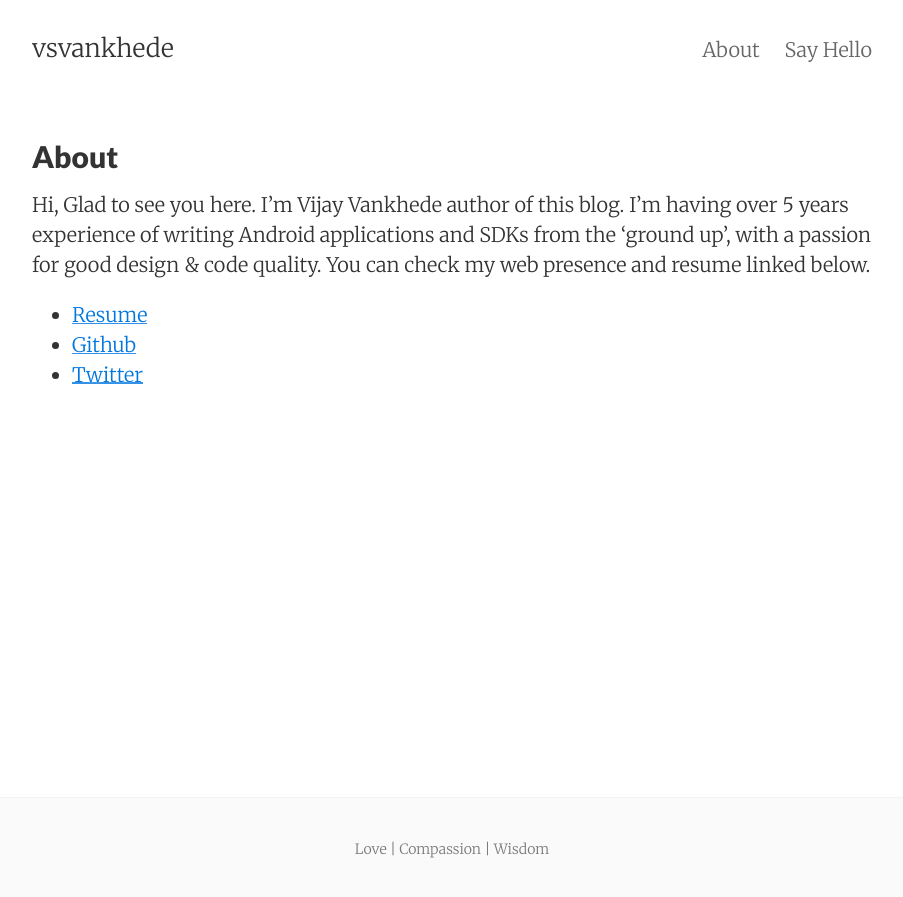
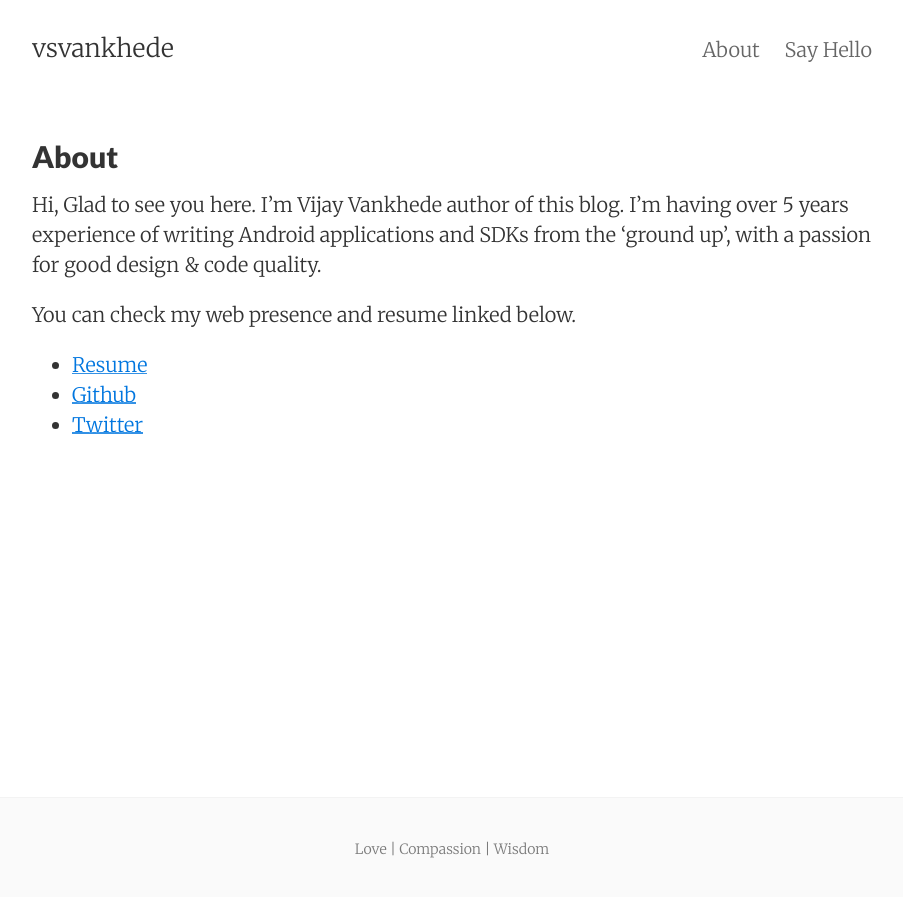
Before and after one commit to vsvankhede/vsvankhede.github.io, a Jekyll site: the page built from about.md, in a window 1280 px wide. Shown: the top 897 px of the page, without its empty margins (188-1091 px from the left). Built offline with Jekyll 4.4.1, drawn with Linux system fonts in a browser that asks for light colours; nearby versions of some CDN libraries; part of the change alters nothing that is shown.

```diff
--- a/about.md
+++ b/about.md
@@ -5,8 +5,10 @@ permalink: "/about/"
 tags: about
 ---
 
-Hi, Glad to see you here. I'm Vijay Vankhede author of this blog. I'm having over 5 years experience of writing Android applications and SDKs from the ‘ground up’, with a passion for good design & code quality.  You can check my web presence and resume linked below.
+Hi, Glad to see you here. I'm Vijay Vankhede author of this blog. I'm having over 5 years experience of writing Android applications and SDKs from the ‘ground up’, with a passion for good design & code quality.
 
-* [Resume]()
+You can check my web presence and resume linked below.
+
+* [Resume](https://drive.google.com/file/d/19d510GyDFBXiwadZQXRx3ZKN72DNQqXv/view?usp=sharing)
 * [Github](https://github.com/vsvankhede)
 * [Twitter](https://twitter.com/vsvankhede)
```
